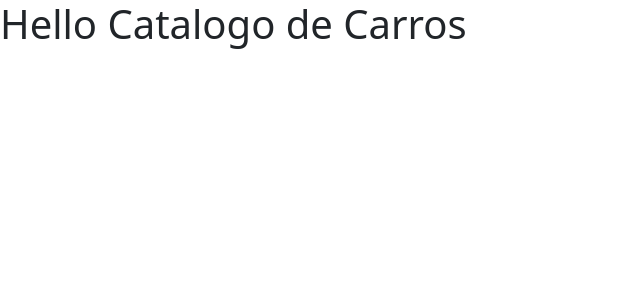
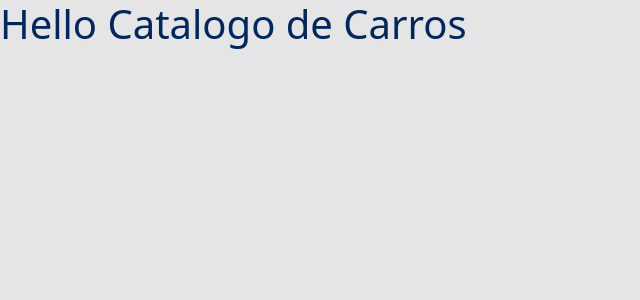
Before and after one commit to silver15/CatalogoCarros, a React (Create React App) app in the folder frontweb/: page / in a window 1280 px wide. Shown: the top 300 px of the page, without its empty margins (0-640 px from the left). Built offline with nearby package versions, Linux system fonts and the light colour scheme.

Commit message:
Bootstrap Custumization

```diff
--- a/frontweb/package.json
+++ b/frontweb/package.json
@@ -11,6 +11,7 @@
     "@types/react": "17.0.0",
     "@types/react-dom": "17.0.0",
     "bootstrap": "^5.2.0",
+    "node-sass": "4.14.1",
     "react": "17.0.2",
     "react-dom": "17.0.2",
     "react-scripts": "5.0.1",
--- a/frontweb/src/App.tsx
+++ b/frontweb/src/App.tsx
@@ -1,5 +1,5 @@
 
-
+import './assets/styles/custom.scss';
 import './App.css';
 
 function App() {
--- /dev/null
+++ b/frontweb/src/assets/styles/custom.scss
@@ -0,0 +1,8 @@
+$theme-colors: (
+  'primary': #F78B00,
+);
+
+$body-bg: #e5e5e5;
+$body-color: #00285F;
+
+@import '~bootstrap/scss/bootstrap.scss';
--- a/frontweb/src/index.tsx
+++ b/frontweb/src/index.tsx
@@ -1,6 +1,5 @@
 import React from 'react';
 import ReactDOM from 'react-dom';
-import 'bootstrap/dist/css/bootstrap.css';
 import App from './App';
 
 ReactDOM.render(
```
Also changed, not shown: 1 other file (tests, documents, lock files or other folders).
